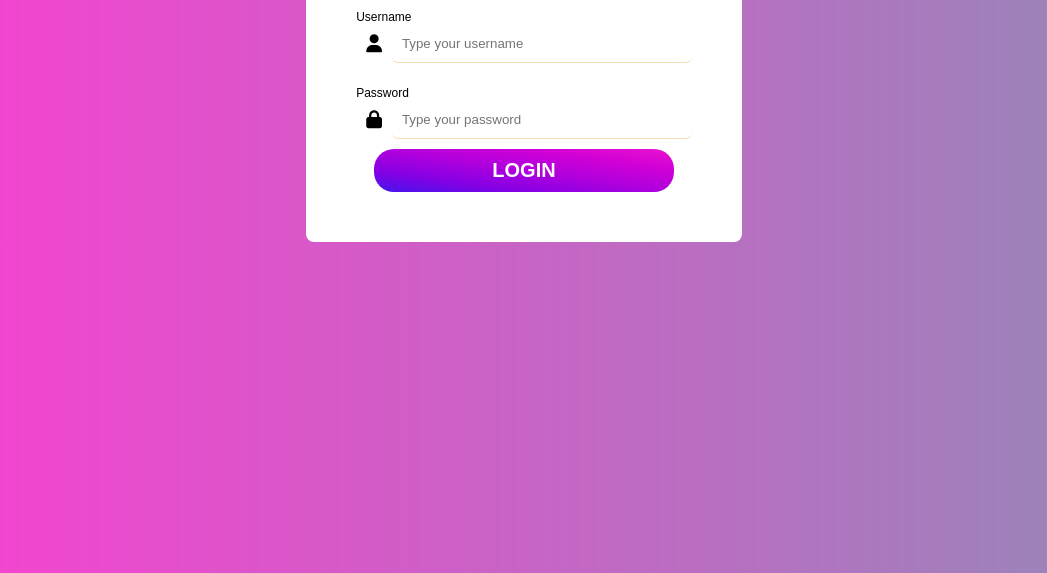
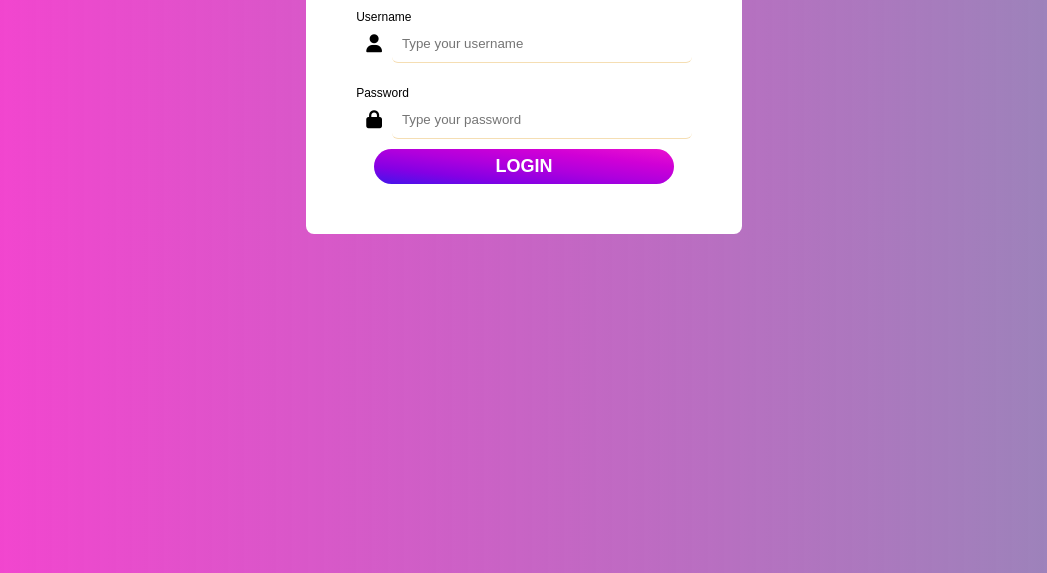
Before and after one commit to adebayo3035/merge-conflict, a plain HTML site: page index.html in a window 1280 px wide. Shown: the part 227-800 px from the top of the page, without its empty margins (116-1163 px from the left). Drawn offline with Linux system fonts and the light colour scheme.

```diff
--- a/index.html
+++ b/index.html
@@ -17,7 +17,7 @@
                 <label for="username">Username</label>
                 <section class="input">
                     <i class="fa-solid fa-user"></i>
-                    <input type="text" name="username" placeholder="Type your username">
+                    <input type="text" name="username" placeholder="Type your username" title="Enter your username">
                 </section>
 
             </section>
@@ -26,12 +26,12 @@
                 <label for="password">Password</label>
                 <section class="input">
                         <i class="fas fa-lock"></i>
-                        <input type="password" name="password" placeholder="Type your password ">
+                        <input type="password" name="password" placeholder="Type your password" title="Enter your password">
                 </section>
 
             </section>
 
-            <button class="submit">LOGIN</button>
+            <button class="submit" title="Click Me to Login">LOGIN</button>
 
         </form>
 
--- a/style.css
+++ b/style.css
@@ -52,10 +52,10 @@ form button{
     text-align: center;
     border-radius: 20px;
     border: none;
-    font-size: 20px;
+    font-size: 18px;
     font-weight: 900;
     color: #fff;
-    padding: 10px;
+    padding:7px;
     background-image: linear-gradient(to right top, #4315eb, #8500e4, #af00dd, #d000d6, #eb12cf);
     cursor: pointer;
 
```
